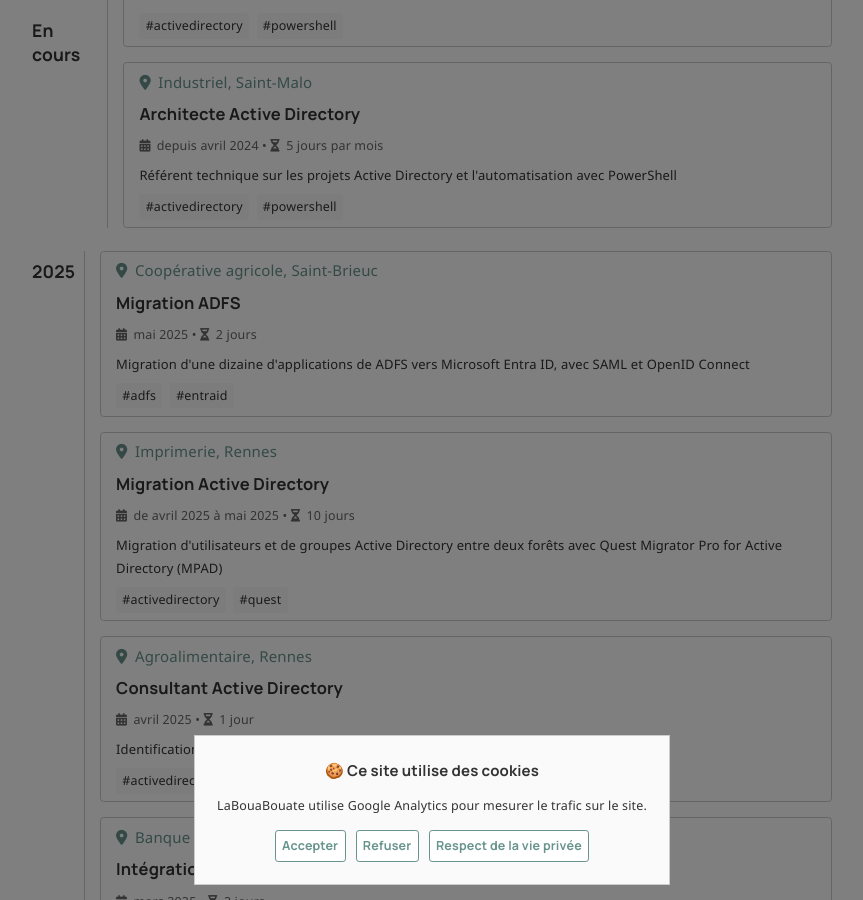
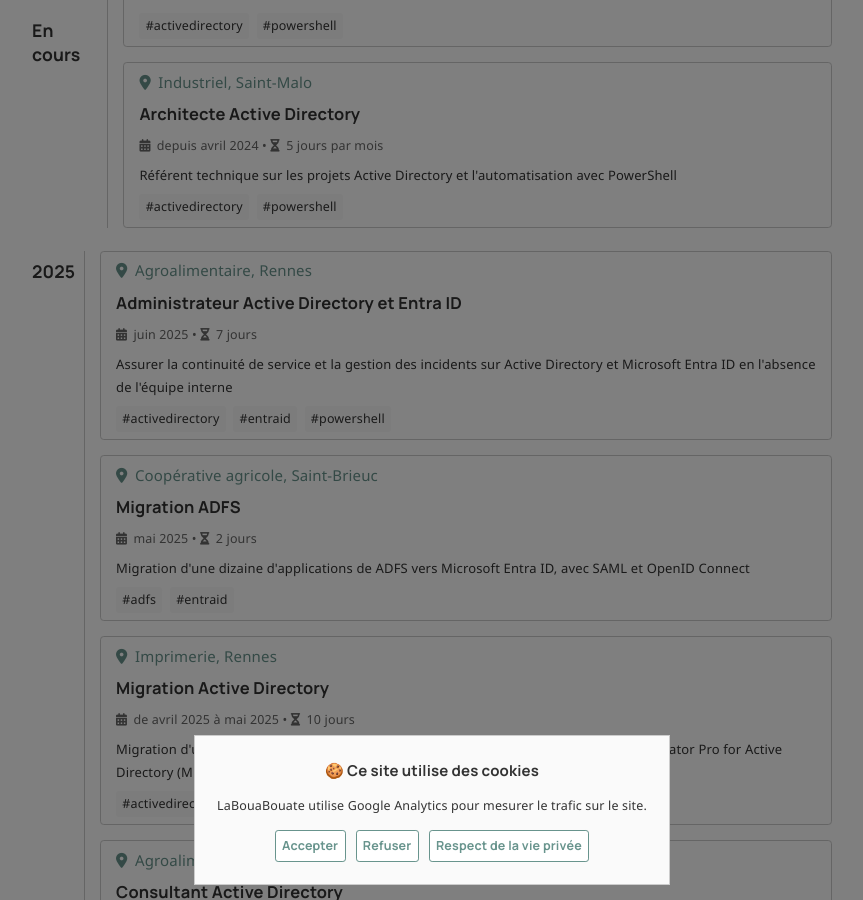
Before and after one commit to leobouard/leobouard.github.io, a Jekyll site: the page built from _pages/projects.html, in a window 1280 px wide and 900 px high, scrolled down 554 px. Shown: the whole window, without its empty margins (208-1071 px from the left). Built offline with Jekyll 4.4.1, drawn with Linux system fonts in a browser that asks for light colours; nearby versions of some CDN libraries; some web fonts are replaced.

Commit message:
Update projects.json

```diff
--- a/_data/projects.json
+++ b/_data/projects.json
@@ -23,6 +23,14 @@
     {
         "year": 2025,
         "projects":  [
+            {
+                "customer": "Agroalimentaire, Rennes",
+                "title": "Administrateur Active Directory et Entra ID",
+                "period": "juin 2025",
+                "duration": "7 jours",
+                "description": "Assurer la continuité de service et la gestion des incidents sur Active Directory et Microsoft Entra ID en l'absence de l'équipe interne",
+                "tags": ["activedirectory", "entraid", "powershell"]
+            },
             {
                 "customer": "Coopérative agricole, Saint-Brieuc",
                 "title": "Migration ADFS",
```
